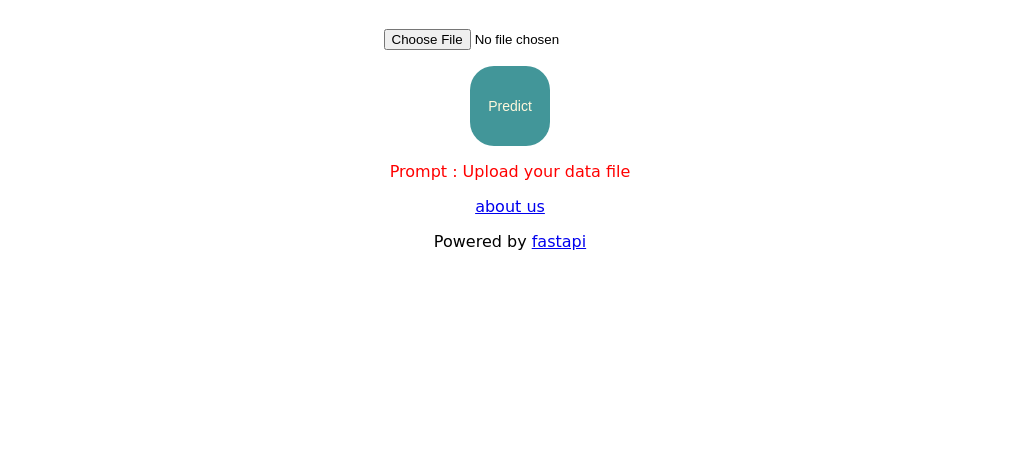
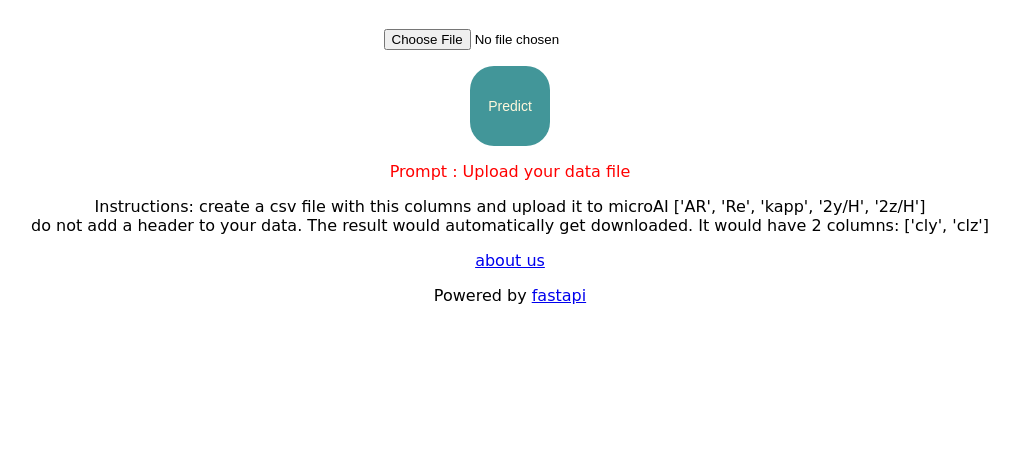
Before and after one commit to erfanhamD/microAI, a FastAPI app: page / in a window 1280 px wide. Shown: the part 174-649 px from the top of the page, without its empty margins (130-1149 px from the left). Run offline with FastAPI, Linux system fonts and the light colour scheme.

Commit message:
added instructions

```diff
--- a/templates/index.html
+++ b/templates/index.html
@@ -14,6 +14,8 @@
         <p class = "prompt">
           Prompt : {{prompt}}
         </p>
+        <p>Instructions: create a csv file with this columns and upload it to microAI ['AR', 'Re', 'kapp', '2y/H', '2z/H']<br>
+        do not add a header to your data. The result would automatically get downloaded. It would have 2 columns: ['cly', 'clz']</p>
         <p><a href="/aboutus">about us</a></p>
         <p class = "powered">
           Powered by <a href="https://www.fastapi.tiangolo.com//">fastapi</a>
```
